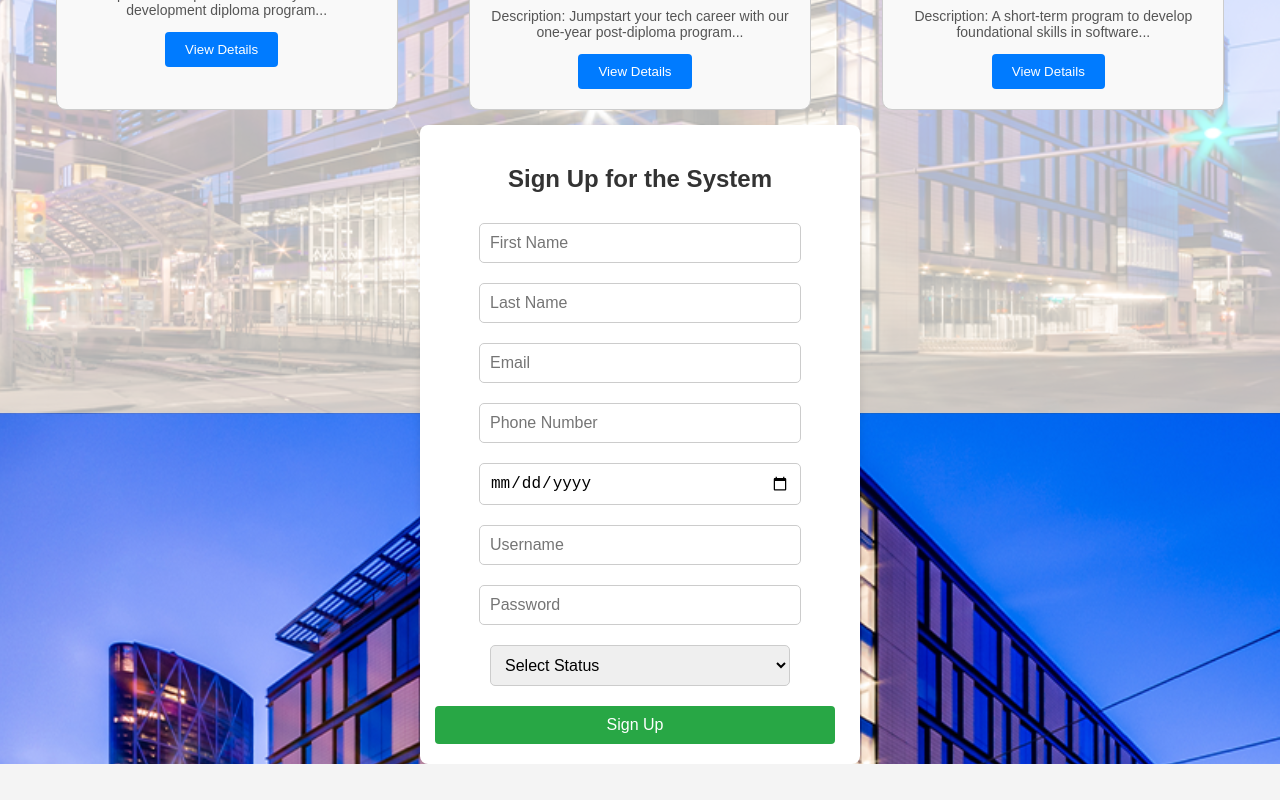
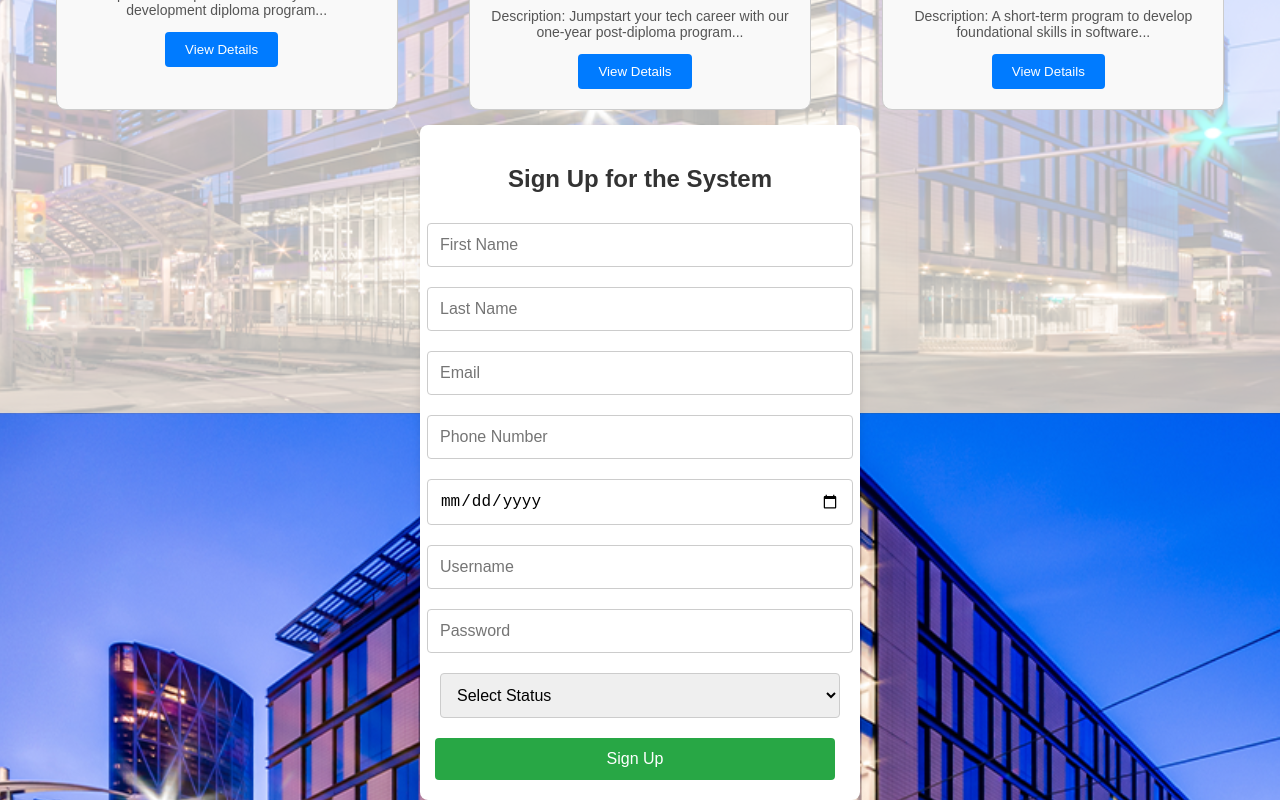
Before and after one commit to code-sample-git/group2-bow-course-registration, a React (Create React App) app: page /programs in a window 1280 px wide. Shown: the part 387-1187 px from the top of the page. Before the commit the page ends 1151 px from the top, so only its background shows below. Built offline with nearby package versions, Linux system fonts and the light colour scheme.

Commit message:
refactor: remove redundant styles and streamline Signup form inputs

```diff
--- a/src/components/Program.css
+++ b/src/components/Program.css
@@ -61,24 +61,3 @@
   flex-direction: column;
   align-items: center;
 }
-
-.signup-container form input,
-.signup-container form select {
-  padding: 10px;
-  margin: 10px 0;
-  width: 300px;
-  border-radius: 5px;
-  border: 1px solid #ccc;
-}
-
-.signup-container form button {
-  padding: 10px 20px;
-  background-color: #28a745;
-  color: white;
-  border: none;
-  cursor: pointer;
-}
-
-.signup-container form button:hover {
-  background-color: #218838;
-}
--- a/src/components/Signup.js
+++ b/src/components/Signup.js
@@ -59,15 +59,13 @@ const Signup = () => {
                     onChange={(e) => setConfirmPassword(e.target.value)}
                     required
                 />
-                <label>
-                    Birthdate:
                 <input
                     type="date"
+                    placeholder="Birthdate"
                     value={birthdate}
                     onChange={(e) => setBirthdate(e.target.value)}
                     required
                 />
-                </label>
                 <select value={role} onChange={handleRoleChange}>
                     <option value="Student">Student</option>
                     <option value="Admin">Admin</option>
```
Lines whose indentation alone changed are shown as unchanged.
